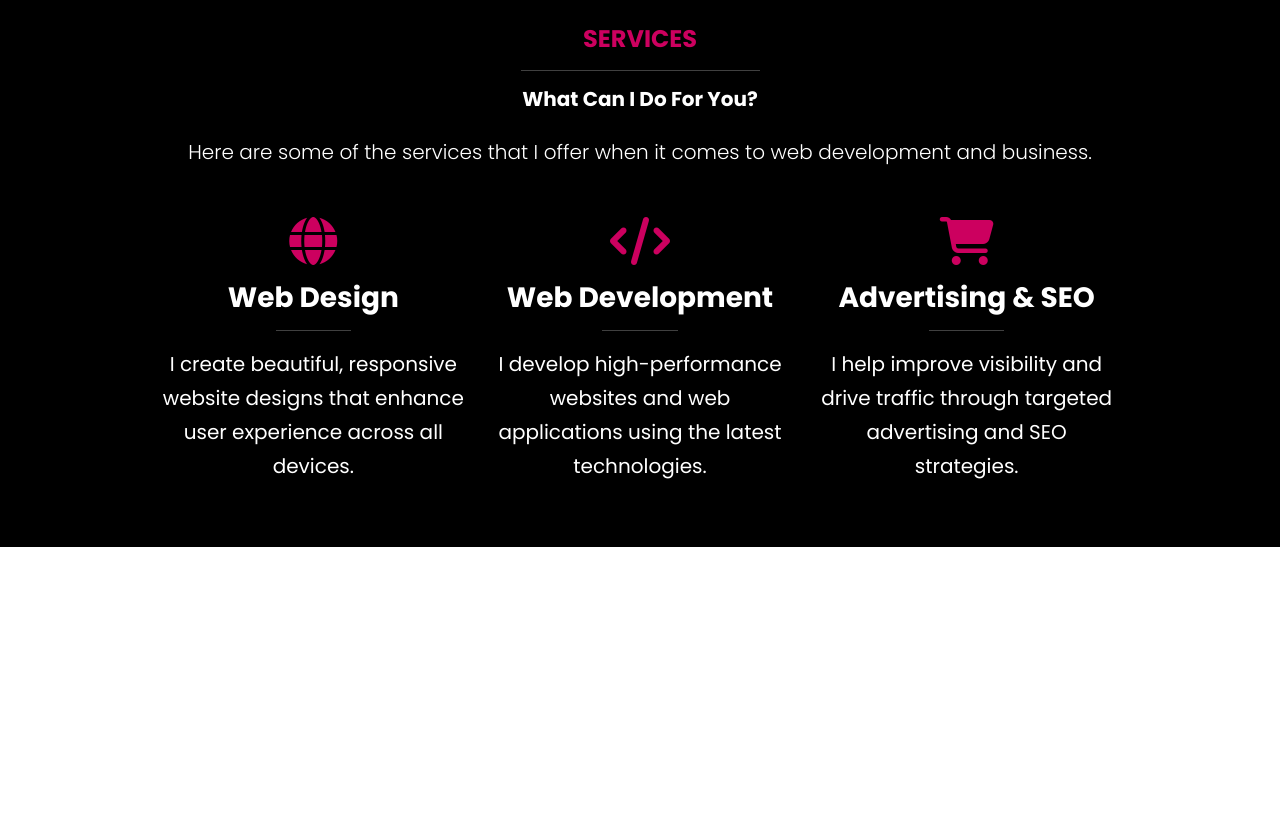
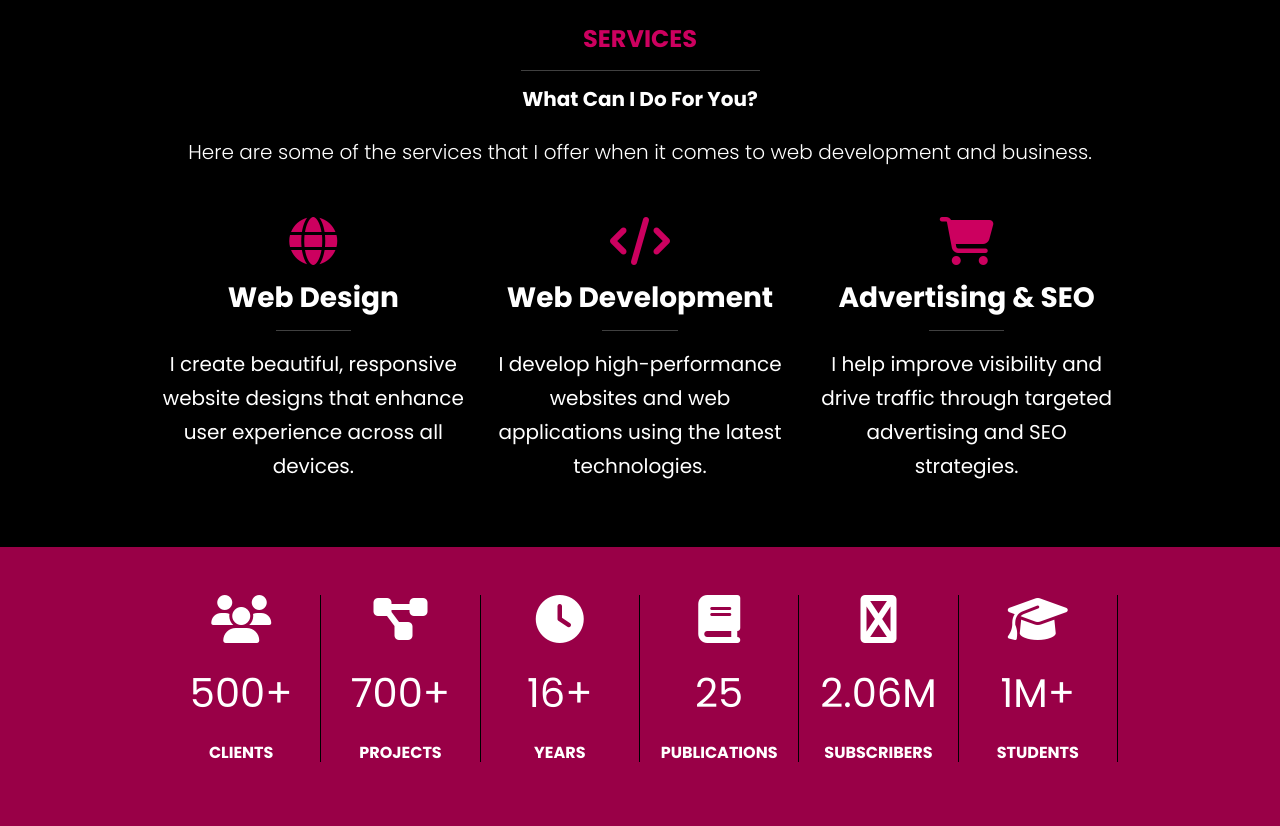
Before and after one commit to eldiaby/Portfolio, a website: page index.html in a window 1280 px wide. Shown: the part 5308-6134 px from the top of the page. Before the commit the page ends 5855 px from the top, so only its background shows below. Drawn offline with Linux system fonts and the light colour scheme.

Commit message:
Add the stats section

```diff
--- a/index.html
+++ b/index.html
@@ -394,6 +394,58 @@
       </section>
       <!-- End of sevbises section -->
       <!-- ========================================================================== -->
+      <!-- Start of status section -->
+      <section class="section-stats py-5 text-bg-secondary">
+        <div class="container">
+          <div class="row g-0">
+            <div class="col-md-4 col-lg-2">
+              <div class="stat text-center border-end border-dark">
+                <i class="fas fa-users fa-3x mb-3"></i>
+                <p class="fs-1">500+</p>
+                <h3 class="fs-6 text-uppercase">Clients</h3>
+              </div>
+            </div>
+            <div class="col-md-4 col-lg-2">
+              <div class="stat text-center border-end border-dark">
+                <i class="fas fa-project-diagram fa-3x mb-3"></i>
+                <p class="fs-1">700+</p>
+                <h3 class="fs-6 text-uppercase">Projects</h3>
+              </div>
+            </div>
+            <div class="col-md-4 col-lg-2">
+              <div class="stat text-center border-end border-dark">
+                <i class="fas fa-clock fa-3x mb-3"></i>
+                <p class="fs-1">16+</p>
+                <h3 class="fs-6 text-uppercase">Years</h3>
+              </div>
+            </div>
+            <div class="col-md-4 col-lg-2">
+              <div class="stat text-center border-end border-dark">
+                <i class="fas fa-book fa-3x mb-3"></i>
+                <p class="fs-1">25</p>
+                <h3 class="fs-6 text-uppercase">Publications</h3>
+              </div>
+            </div>
+            <div class="col-md-4 col-lg-2">
+              <div class="stat text-center border-end border-dark">
+                <i class="fas fa-youtube fa-3x mb-3"></i>
+                <p class="fs-1">2.06M</p>
+                <h3 class="fs-6 text-uppercase">Subscribers</h3>
+              </div>
+            </div>
+            <div class="col-md-4 col-lg-2">
+              <div class="stat text-center border-end border-dark">
+                <i class="fas fa-graduation-cap fa-3x mb-3"></i>
+                <p class="fs-1">1M+</p>
+                <h3 class="fs-6 text-uppercase">Students</h3>
+              </div>
+            </div>
+          </div>
+        </div>
+
+      </section>
+      <!-- End of status section -->
+      <!-- ========================================================================== -->
       <!-- Start of               section -->
 
       <!-- End of               section -->
--- a/sass/pages/_home.scss
+++ b/sass/pages/_home.scss
@@ -38,3 +38,15 @@
     background-color: rgba(0, 0, 0, 0.7);
   }
 }
+
+// Stats section
+.section-stats {
+  & .stat {
+    @media only screen and (max-width: 767px) {
+      border-right: 0 !important;
+      margin-bottom: 42px;
+      border-bottom: var(--bs-dark) solid 1px;
+      padding-bottom: 18px;
+    }
+  }
+}
```
